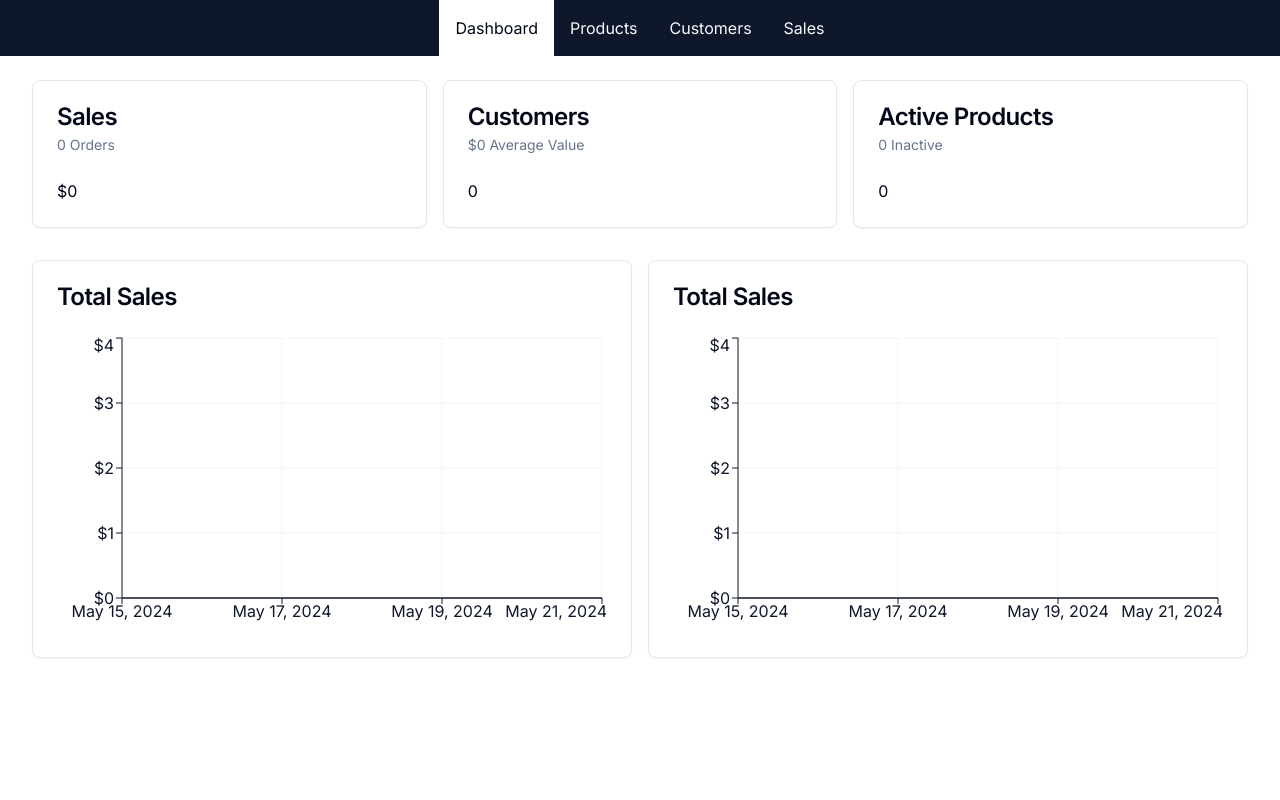
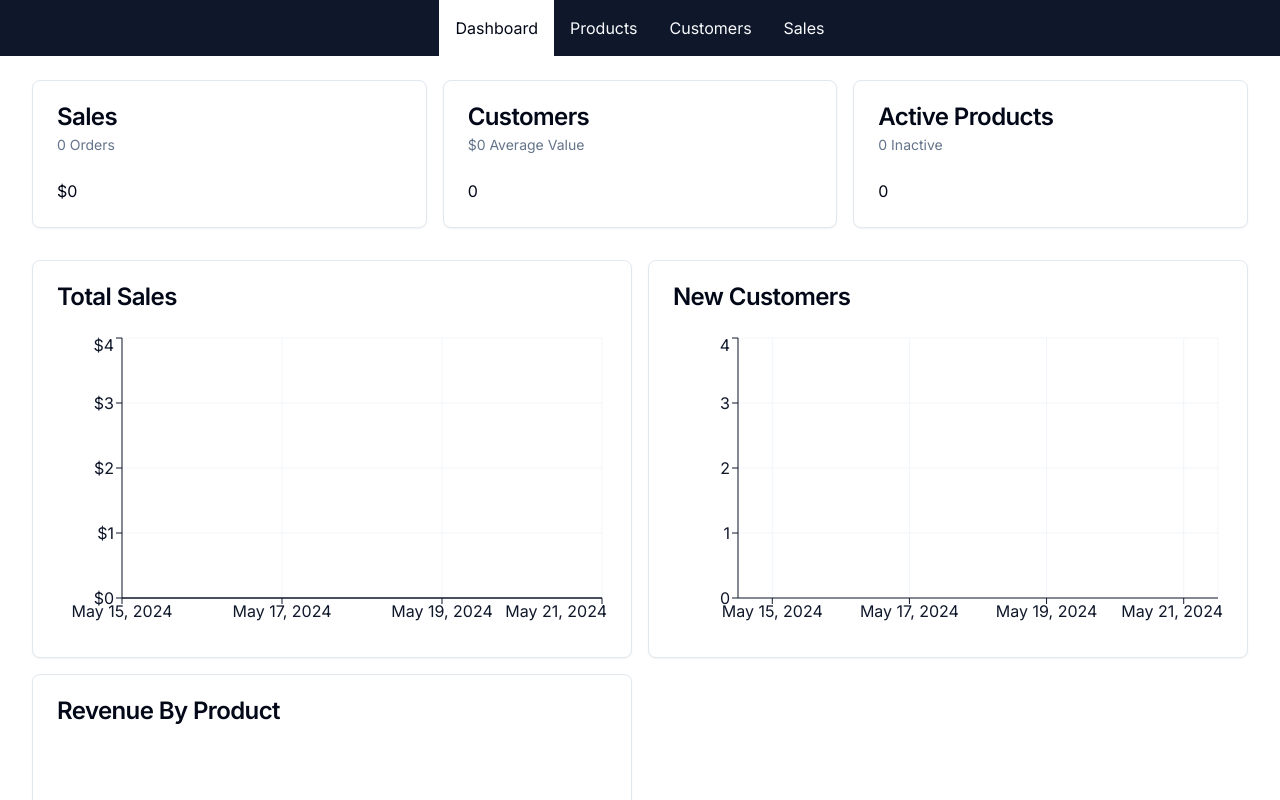
Before and after one commit to KatrielKoga/simple-ecommerce-yt, a Next.js app: page /admin in a window 1280 px wide. Shown: the top 800 px of the page. Built offline with nearby package versions, Linux system fonts and the light colour scheme; no server answers; the database is empty.

Commit message:
add new charts to dashboard admin page

```diff
--- /dev/null
+++ b/src/app/admin/_components/charts/RevenueByProductChart.tsx
@@ -0,0 +1,31 @@
+'use client';
+
+import { Pie, PieChart, ResponsiveContainer, Tooltip } from 'recharts';
+import { formatCurrency } from '../../../../lib/formatters';
+
+type RevenueByProductChartProps = {
+	data: {
+		name: string;
+		revenue: number;
+	}[];
+};
+
+export function RevenueByProductChart({ data }: RevenueByProductChartProps) {
+	return (
+		<ResponsiveContainer width="100%" minHeight={300}>
+			<PieChart>
+				<Tooltip
+					cursor={{ fill: 'hsl(var(--muted))' }}
+					formatter={value => formatCurrency(value as number)}
+				/>
+				<Pie
+					data={data}
+					label={item => item.name}
+					dataKey="revenue"
+					nameKey="name"
+					fill="hsl(var(--primary))"
+				/>
+			</PieChart>
+		</ResponsiveContainer>
+	);
+}
--- /dev/null
+++ b/src/app/admin/_components/charts/UsersByDayChart.tsx
@@ -0,0 +1,43 @@
+'use client';
+
+import {
+	Bar,
+	BarChart,
+	CartesianGrid,
+	ResponsiveContainer,
+	Tooltip,
+	XAxis,
+	YAxis,
+} from 'recharts';
+import { formatNumber } from '../../../../lib/formatters';
+
+type UsersByDayChartProps = {
+	data: {
+		date: string;
+		totalUsers: number;
+	}[];
+};
+
+export function UsersByDayChart({ data }: UsersByDayChartProps) {
+	return (
+		<ResponsiveContainer width="100%" minHeight={300}>
+			<BarChart data={data}>
+				<CartesianGrid stroke="hsl(var(--muted))" />
+				<XAxis dataKey="date" stroke="hsl(var(--primary))" />
+				<YAxis
+					tickFormatter={tick => formatNumber(tick)}
+					stroke="hsl(var(--primary))"
+				/>
+				<Tooltip
+					cursor={{ fill: 'hsl(var(--muted))' }}
+					formatter={value => formatNumber(value as number)}
+				/>
+				<Bar
+					dataKey="totalUsers"
+					name="New Customers"
+					stroke="hsl(var(--primary))"
+				/>
+			</BarChart>
+		</ResponsiveContainer>
+	);
+}
--- a/src/app/admin/page.tsx
+++ b/src/app/admin/page.tsx
@@ -11,6 +11,8 @@ import {
 import db from '../../db/db';
 import { formatCurrency, formatDate, formatNumber } from '../../lib/formatters';
 import { OrdersByDayChart } from './_components/charts/OrdersByDayChart';
+import { UsersByDayChart } from './_components/charts/UsersByDayChart';
+import { RevenueByProductChart } from './_components/charts/RevenueByProductChart';
 
 async function getSalesData(
 	createdAfter: Date | null,
@@ -57,15 +59,46 @@ async function getSalesData(
 	};
 }
 
-async function getUserData() {
-	const [userCount, orderData] = await Promise.all([
+async function getUserData(
+	createdAfter: Date | null,
+	createdBefore: Date | null
+) {
+	const createdAtQuery: Prisma.UserWhereInput['createdAt'] = {};
+	if (createdAfter) createdAtQuery.gte = createdAfter;
+	if (createdBefore) createdAtQuery.lte = createdBefore;
+
+	const [userCount, orderData, chartData] = await Promise.all([
 		db.user.count(),
 		db.order.aggregate({
 			_sum: { priceInCents: true },
 		}),
+		db.user.findMany({
+			select: { createdAt: true },
+			where: { createdAt: createdAtQuery },
+			orderBy: { createdAt: 'asc' },
+		}),
 	]);
 
+	const dayArray = eachDayOfInterval(
+		interval(
+			createdAfter || startOfDay(chartData[0].createdAt),
+			createdBefore || new Date()
+		)
+	).map(date => {
+		return {
+			date: formatDate(date),
+			totalUsers: 0,
+		};
+	});
+
 	return {
+		chartData: chartData.reduce((data, user) => {
+			const formattedDate = formatDate(user.createdAt);
+			const entry = dayArray.find(day => day.date === formattedDate);
+			if (entry == null) return data;
+			entry.totalUsers += 1;
+			return data;
+		}, dayArray),
 		userCount,
 		averageValuePerUser:
 			userCount === 0
@@ -74,20 +107,50 @@ async function getUserData() {
 	};
 }
 
-async function getProductData() {
-	const [activeCount, inactiveCount] = await Promise.all([
+async function getProductData(
+	createdAfter: Date | null,
+	createdBefore: Date | null
+) {
+	const createdAtQuery: Prisma.OrderWhereInput['createdAt'] = {};
+	if (createdAfter) createdAtQuery.gte = createdAfter;
+	if (createdBefore) createdAtQuery.lte = createdBefore;
+
+	const [activeCount, inactiveCount, chartData] = await Promise.all([
 		db.product.count({ where: { isAvailableForPurchase: true } }),
 		db.product.count({ where: { isAvailableForPurchase: false } }),
+		db.product.findMany({
+			select: {
+				name: true,
+				orders: {
+					select: { priceInCents: true },
+					where: { createdAt: createdAtQuery },
+				},
+			},
+		}),
 	]);
 
-	return { activeCount, inactiveCount };
+	return {
+		chartData: chartData
+			.map(product => {
+				return {
+					name: product.name,
+					revenue: product.orders.reduce(
+						(sum, order) => sum + order.priceInCents / 100,
+						0
+					),
+				};
+			})
+			.filter(product => product.revenue > 0),
+		activeCount,
+		inactiveCount,
+	};
 }
 
 export default async function AdminDashboard() {
 	const [salesData, userData, productData] = await Promise.all([
 		getSalesData(subDays(new Date(), 6), new Date()),
-		getUserData(),
-		getProductData(),
+		getUserData(subDays(new Date(), 6), new Date()),
+		getProductData(subDays(new Date(), 6), new Date()),
 	]);
 	return (
 		<>
@@ -114,8 +177,11 @@ export default async function AdminDashboard() {
 				<ChartCard title="Total Sales">
 					<OrdersByDayChart data={salesData.chartData} />
 				</ChartCard>
-				<ChartCard title="Total Sales">
-					<OrdersByDayChart data={salesData.chartData} />
+				<ChartCard title="New Customers">
+					<UsersByDayChart data={userData.chartData} />
+				</ChartCard>
+				<ChartCard title="Revenue By Product">
+					<RevenueByProductChart data={productData.chartData} />
 				</ChartCard>
 			</div>
 		</>
```
